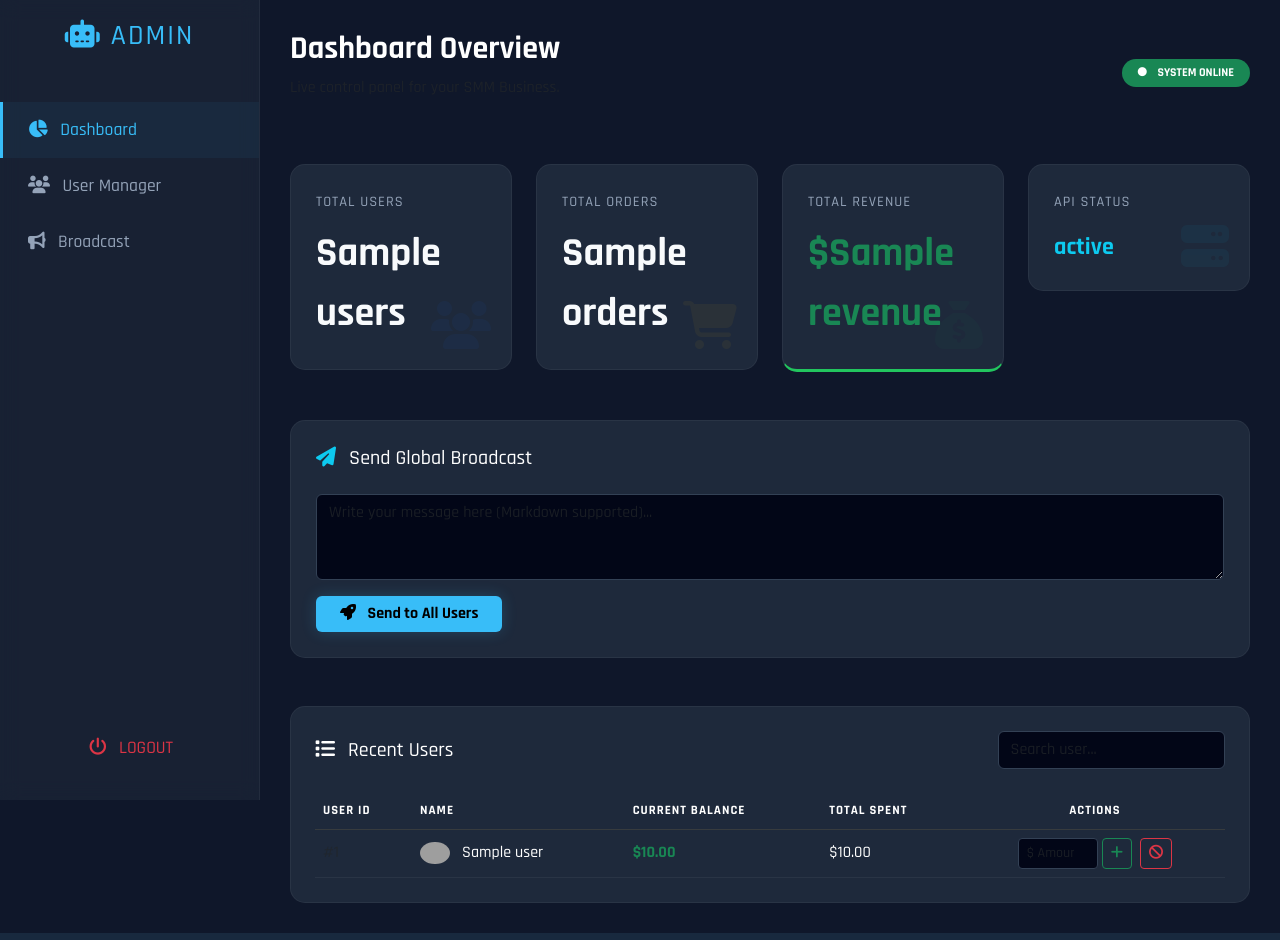
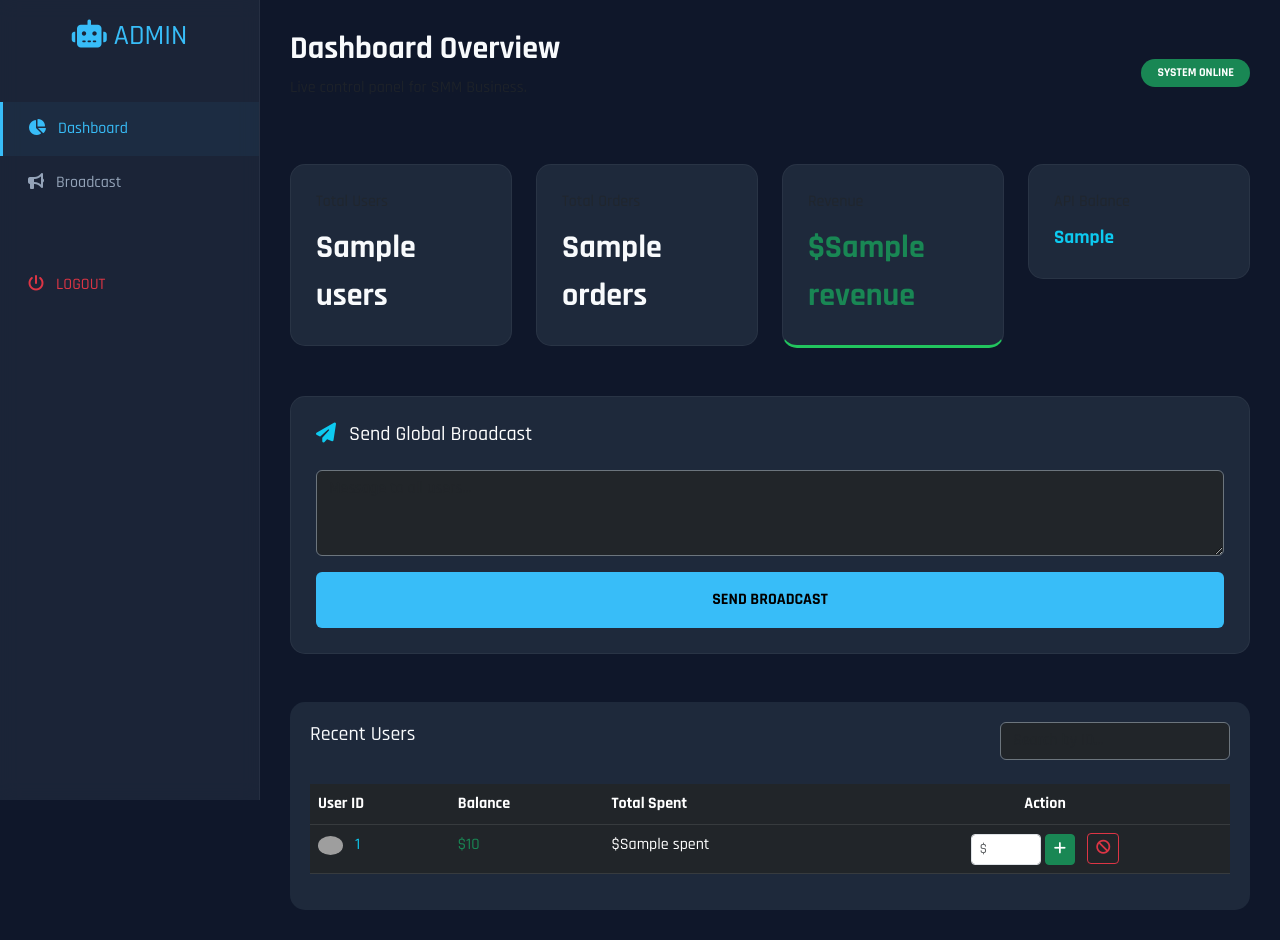
Before and after one commit to ome1111/Smmpanel, a Flask app: template templates/admin.html in a window 1280 px wide. Run offline with Flask 3, Linux system fonts and the light colour scheme; the template is opened without the code that fills it: most values are stand-ins (such as "Sample title", 1, 10 or a date in 2020); parts of the project's set-up code (start-up, migrations or seed data) failed here and were passed over; grey boxes are pictures that could not be loaded.

Commit message:
Update admin.html

```diff
--- a/templates/admin.html
+++ b/templates/admin.html
@@ -4,242 +4,90 @@
     <meta charset="UTF-8">
     <meta name="viewport" content="width=device-width, initial-scale=1.0">
     <title>ULTIMATE SMM ADMIN</title>
-
     <link href="https://cdn.jsdelivr.net/npm/bootstrap@5.3.0/dist/css/bootstrap.min.css" rel="stylesheet">
     <link href="https://fonts.googleapis.com/css2?family=Rajdhani:wght@500;600;700&display=swap" rel="stylesheet">
     <link rel="stylesheet" href="https://cdnjs.cloudflare.com/ajax/libs/font-awesome/6.4.0/css/all.min.css">
 
     <style>
         :root {
-            --bg-dark: #0f172a;       /* Deep Navy */
-            --card-bg: #1e293b;       /* Lighter Navy */
-            --neon-blue: #38bdf8;     /* Cyan */
-            --neon-green: #22c55e;    /* Green */
-            --neon-red: #ef4444;      /* Red */
-            --text-main: #f8fafc;
-            --text-muted: #94a3b8;
+            --bg-dark: #0f172a; --card-bg: #1e293b; --neon-blue: #38bdf8;
+            --neon-green: #22c55e; --neon-red: #ef4444; --text-main: #f8fafc; --text-muted: #94a3b8;
         }
-
-        body {
-            background-color: var(--bg-dark);
-            color: var(--text-main);
-            font-family: 'Rajdhani', sans-serif;
-            overflow-x: hidden;
-        }
-
-        /* Sidebar Styling */
-        .sidebar {
-            height: 100vh;
-            width: 260px;
-            position: fixed;
-            top: 0;
-            left: 0;
-            background: rgba(30, 41, 59, 0.6);
-            backdrop-filter: blur(10px);
-            border-right: 1px solid rgba(255, 255, 255, 0.05);
-            padding-top: 20px;
-            z-index: 1000;
-        }
-
-        .nav-link {
-            color: var(--text-muted);
-            padding: 15px 25px;
-            font-size: 1.1rem;
-            transition: 0.3s;
-            border-left: 3px solid transparent;
-        }
-
-        .nav-link:hover, .nav-link.active {
-            color: var(--neon-blue);
-            background: rgba(56, 189, 248, 0.05);
-            border-left: 3px solid var(--neon-blue);
-        }
-
-        /* Main Content Area */
-        .main-content {
-            margin-left: 260px;
-            padding: 30px;
-        }
-
-        /* Stats Cards */
-        .stat-card {
-            background: var(--card-bg);
-            border: 1px solid rgba(255, 255, 255, 0.05);
-            border-radius: 15px;
-            padding: 25px;
-            transition: transform 0.3s, box-shadow 0.3s;
-            position: relative;
-            overflow: hidden;
-        }
-        .stat-card:hover {
-            transform: translateY(-5px);
-            box-shadow: 0 10px 30px rgba(0,0,0,0.3);
-            border-color: rgba(56, 189, 248, 0.3);
-        }
-
-        .stat-title { font-size: 0.9rem; color: var(--text-muted); text-transform: uppercase; letter-spacing: 1px; }
-        .stat-value { font-size: 2.5rem; font-weight: 700; color: var(--text-main); margin-top: 10px; }
-        .icon-bg { position: absolute; right: 20px; bottom: 20px; font-size: 3rem; opacity: 0.05; }
-
-        /* Forms & Inputs */
-        .form-control, .form-control:focus {
-            background: #020617;
-            border: 1px solid #334155;
-            color: #fff;
-        }
-        .btn-neon {
-            background: var(--neon-blue);
-            color: #000;
-            font-weight: bold;
-            border: none;
-            box-shadow: 0 0 15px rgba(56, 189, 248, 0.2);
-        }
-        .btn-neon:hover { background: #0ea5e9; color: #fff; }
-
-        /* User Table */
-        .table-container {
-            background: var(--card-bg);
-            border-radius: 15px;
-            border: 1px solid rgba(255, 255, 255, 0.05);
-            overflow: hidden;
-        }
-        .table-dark { --bs-table-bg: var(--card-bg); }
-        th { color: var(--neon-blue); text-transform: uppercase; font-size: 0.8rem; letter-spacing: 1px; }
-        td { vertical-align: middle; border-bottom: 1px solid rgba(255,255,255,0.05); }
-
-        /* Mobile Responsive */
-        @media (max-width: 768px) {
-            .sidebar { width: 70px; padding-top: 10px; }
-            .sidebar span { display: none; }
-            .main-content { margin-left: 70px; padding: 15px; }
-            .stat-value { font-size: 1.8rem; }
-        }
+        body { background-color: var(--bg-dark); color: var(--text-main); font-family: 'Rajdhani', sans-serif; }
+        .sidebar { height: 100vh; width: 260px; position: fixed; top: 0; left: 0; background: rgba(30, 41, 59, 0.8); backdrop-filter: blur(10px); border-right: 1px solid rgba(255, 255, 255, 0.05); padding-top: 20px; z-index: 1000; }
+        .nav-link { color: var(--text-muted); padding: 15px 25px; transition: 0.3s; border-left: 3px solid transparent; text-decoration: none; display: block; }
+        .nav-link:hover, .nav-link.active { color: var(--neon-blue); background: rgba(56, 189, 248, 0.05); border-left: 3px solid var(--neon-blue); }
+        .main-content { margin-left: 260px; padding: 30px; }
+        .stat-card { background: var(--card-bg); border: 1px solid rgba(255, 255, 255, 0.05); border-radius: 15px; padding: 25px; position: relative; transition: 0.3s; }
+        .stat-card:hover { transform: translateY(-5px); border-color: var(--neon-blue); }
+        .stat-value { font-size: 2rem; font-weight: 700; margin-top: 10px; }
+        .table-container { background: var(--card-bg); border-radius: 15px; padding: 20px; }
+        .btn-neon { background: var(--neon-blue); color: #000; font-weight: bold; border: none; }
+        @media (max-width: 768px) { .sidebar { width: 70px; } .sidebar span { display: none; } .main-content { margin-left: 70px; } }
     </style>
 </head>
 <body>
 
     <div class="sidebar d-flex flex-column">
-        <h3 class="text-center mb-5" style="color: var(--neon-blue); letter-spacing: 2px;">
-            <i class="fa-solid fa-robot"></i> <span>ADMIN</span>
-        </h3>
+        <h3 class="text-center mb-5" style="color: var(--neon-blue);"><i class="fa-solid fa-robot"></i> <span>ADMIN</span></h3>
         <ul class="nav flex-column">
-            <li class="nav-item">
-                <a href="#" class="nav-link active"><i class="fa-solid fa-chart-pie me-2"></i> <span>Dashboard</span></a>
-            </li>
-            <li class="nav-item">
-                <a href="#users" class="nav-link"><i class="fa-solid fa-users me-2"></i> <span>User Manager</span></a>
-            </li>
-            <li class="nav-item">
-                <a href="#broadcast" class="nav-link"><i class="fa-solid fa-bullhorn me-2"></i> <span>Broadcast</span></a>
-            </li>
+            <a href="/admin" class="nav-link active"><i class="fa-solid fa-chart-pie me-2"></i> <span>Dashboard</span></a>
+            <a href="#broadcast" class="nav-link"><i class="fa-solid fa-bullhorn me-2"></i> <span>Broadcast</span></a>
+            <a href="/logout" class="nav-link text-danger mt-5"><i class="fa-solid fa-power-off me-2"></i> <span>LOGOUT</span></a>
         </ul>
-        <div class="mt-auto mb-4">
-            <a href="/logout" class="nav-link text-danger text-center">
-                <i class="fa-solid fa-power-off me-2"></i> <span>LOGOUT</span>
-            </a>
-        </div>
     </div>
 
     <div class="main-content">
-
         <div class="d-flex justify-content-between align-items-center mb-5">
-            <div>
-                <h2 class="fw-bold text-white">Dashboard Overview</h2>
-                <p class="text-muted">Live control panel for your SMM Business.</p>
-            </div>
-            <span class="badge bg-success px-3 py-2 rounded-pill"><i class="fa-solid fa-circle fa-xs me-2"></i> SYSTEM ONLINE</span>
+            <div><h2 class="fw-bold">Dashboard Overview</h2><p class="text-muted">Live control panel for SMM Business.</p></div>
+            <span class="badge bg-success px-3 py-2 rounded-pill">SYSTEM ONLINE</span>
         </div>
 
         <div class="row g-4 mb-5">
-            <div class="col-md-3">
-                <div class="stat-card">
-                    <span class="stat-title">Total Users</span>
-                    <div class="stat-value">{{ stats.users }}</div>
-                    <i class="fa-solid fa-users icon-bg text-primary"></i>
-                </div>
-            </div>
-            <div class="col-md-3">
-                <div class="stat-card">
-                    <span class="stat-title">Total Orders</span>
-                    <div class="stat-value">{{ stats.orders }}</div>
-                    <i class="fa-solid fa-cart-shopping icon-bg text-warning"></i>
-                </div>
-            </div>
-            <div class="col-md-3">
-                <div class="stat-card" style="border-bottom: 3px solid var(--neon-green);">
-                    <span class="stat-title">Total Revenue</span>
-                    <div class="stat-value text-success">${{ stats.revenue }}</div>
-                    <i class="fa-solid fa-sack-dollar icon-bg text-success"></i>
-                </div>
-            </div>
-            <div class="col-md-3">
-                <div class="stat-card">
-                    <span class="stat-title">API Status</span>
-                    <div class="stat-value text-info" style="font-size: 1.5rem; margin-top: 15px;">{{ stats.api_status }}</div>
-                    <i class="fa-solid fa-server icon-bg text-info"></i>
-                </div>
-            </div>
+            <div class="col-md-3"><div class="stat-card"><span class="stat-title text-muted">Total Users</span><div class="stat-value">{{ stats.users }}</div></div></div>
+            <div class="col-md-3"><div class="stat-card"><span class="stat-title text-muted">Total Orders</span><div class="stat-value">{{ stats.orders }}</div></div></div>
+            <div class="col-md-3"><div class="stat-card" style="border-bottom: 3px solid var(--neon-green);"><span class="stat-title text-muted">Revenue</span><div class="stat-value text-success">${{ stats.revenue }}</div></div></div>
+            <div class="col-md-3"><div class="stat-card"><span class="stat-title text-muted">API Balance</span><div class="stat-value text-info" style="font-size: 1.2rem;">{{ stats.api_bal }}</div></div></div>
         </div>
 
-        <div class="row mb-5" id="broadcast">
-            <div class="col-12">
-                <div class="stat-card">
-                    <h5 class="mb-4 text-white"><i class="fa-solid fa-paper-plane me-2 text-info"></i> Send Global Broadcast</h5>
-                    <form action="/send_broadcast" method="POST">
-                        <div class="mb-3">
-                            <textarea name="msg" class="form-control" rows="3" placeholder="Write your message here (Markdown supported)..." required></textarea>
-                        </div>
-                        <button type="submit" class="btn btn-neon px-4">
-                            <i class="fa-solid fa-rocket me-2"></i> Send to All Users
-                        </button>
-                    </form>
-                </div>
-            </div>
+        <div class="stat-card mb-5" id="broadcast">
+            <h5 class="mb-4 text-white"><i class="fa-solid fa-paper-plane me-2 text-info"></i> Send Global Broadcast</h5>
+            <form action="/send_broadcast" method="POST">
+                <textarea name="msg" class="form-control bg-dark text-white border-secondary mb-3" rows="3" placeholder="Message to all users..." required></textarea>
+                <button type="submit" class="btn btn-neon w-100 py-3">SEND BROADCAST</button>
+            </form>
         </div>
 
-        <div class="table-container p-4" id="users">
-            <div class="d-flex justify-content-between align-items-center mb-4">
-                <h5 class="text-white m-0"><i class="fa-solid fa-list me-2"></i> Recent Users</h5>
-                <input type="text" id="searchInput" class="form-control w-25" placeholder="Search user..." onkeyup="searchTable()">
+        <div class="table-container">
+            <div class="d-flex justify-content-between mb-4">
+                <h5>Recent Users</h5>
+                <input type="text" id="searchInput" class="form-control w-25 bg-dark text-white border-secondary" placeholder="Search by ID..." onkeyup="searchTable()">
             </div>
-
             <div class="table-responsive">
-                <table class="table table-dark table-hover mb-0" id="userTable">
+                <table class="table table-dark table-hover" id="userTable">
                     <thead>
                         <tr>
                             <th>User ID</th>
-                            <th>Name</th>
-                            <th>Current Balance</th>
+                            <th>Balance</th>
                             <th>Total Spent</th>
-                            <th class="text-center">Actions</th>
+                            <th class="text-center">Action</th>
                         </tr>
                     </thead>
                     <tbody>
                         {% for user in users %}
                         <tr>
-                            <td><span class="text-muted">#{{ user._id }}</span></td>
                             <td>
-                                <img src="https://ui-avatars.com/api/?name={{ user.name }}&background=random&color=fff" class="rounded-circle me-2" width="30">
-                                {{ user.name }}
+                                <img src="https://ui-avatars.com/api/?name={{ user._id }}&background=random&color=fff" class="rounded-circle me-2" width="25">
+                                <span class="text-info">{{ user._id }}</span>
                             </td>
-                            <td>
-                                <span class="fw-bold text-success">${{ "%.2f"|format(user.balance) }}</span>
-                            </td>
-                            <td>${{ "%.2f"|format(user.spent) }}</td>
+                            <td><span class="text-success font-bold">${{ user.balance }}</span></td>
+                            <td>${{ user.spent or 0 }}</td>
                             <td class="text-center">
-                                <div class="d-flex justify-content-center gap-2">
-
-                                    <form action="/add_balance/{{ user._id }}" method="POST" class="d-flex">
-                                        <input type="number" name="amount" step="0.01" class="form-control form-control-sm" style="width: 80px;" placeholder="$ Amount" required>
-                                        <button type="submit" class="btn btn-sm btn-outline-success ms-1" title="Add Funds">
-                                            <i class="fa-solid fa-plus"></i>
-                                        </button>
-                                    </form>
-
-                                    <a href="/ban_user/{{ user._id }}" class="btn btn-sm btn-outline-danger" title="Ban User" onclick="return confirm('Are you sure you want to BAN this user?');">
-                                        <i class="fa-solid fa-ban"></i>
-                                    </a>
-                                </div>
+                                <form action="/add_balance/{{ user._id }}" method="POST" class="d-inline-flex gap-1">
+                                    <input type="number" name="amount" step="0.01" class="form-control form-control-sm" style="width: 70px;" placeholder="$" required>
+                                    <button type="submit" class="btn btn-sm btn-success"><i class="fa-solid fa-plus"></i></button>
+                                </form>
+                                <a href="/ban_user/{{ user._id }}" class="btn btn-sm btn-outline-danger ms-2"><i class="fa-solid fa-ban"></i></a>
                             </td>
                         </tr>
                         {% endfor %}
@@ -247,29 +95,21 @@
                 </table>
             </div>
         </div>
-
     </div>
 
     <script>
         function searchTable() {
-            var input, filter, table, tr, td, i, txtValue;
-            input = document.getElementById("searchInput");
-            filter = input.value.toUpperCase();
-            table = document.getElementById("userTable");
-            tr = table.getElementsByTagName("tr");
-            for (i = 0; i < tr.length; i++) {
-                td = tr[i].getElementsByTagName("td")[1]; // Search by Name
+            var input = document.getElementById("searchInput");
+            var filter = input.value.toUpperCase();
+            var tr = document.getElementById("userTable").getElementsByTagName("tr");
+            for (var i = 1; i < tr.length; i++) {
+                var td = tr[i].getElementsByTagName("td")[0];
                 if (td) {
-                    txtValue = td.textContent || td.innerText;
-                    if (txtValue.toUpperCase().indexOf(filter) > -1) {
-                        tr[i].style.display = "";
-                    } else {
-                        tr[i].style.display = "none";
-                    }
+                    if (td.innerText.toUpperCase().indexOf(filter) > -1) tr[i].style.display = "";
+                    else tr[i].style.display = "none";
                 }
             }
         }
     </script>
-    <script src="https://cdn.jsdelivr.net/npm/bootstrap@5.3.0/dist/js/bootstrap.bundle.min.js"></script>
 </body>
 </html>
```
